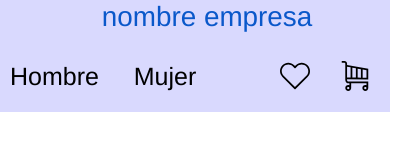
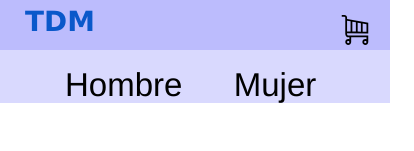
Before and after one commit to manaure23/finalProject, a Vue app in the folder finalproyect/: page / in a window 390 px wide. Shown: the top 151 px of the page, 414 px wide, since content can reach past the window. Built offline with nearby package versions, Linux system fonts and the light colour scheme.

Commit message:
se modifico la estructura del header para mejorar el tema del responsive, se modifico el nombre de la pagina y se elimino la seccion de favoritos

```diff
--- a/finalproyect/src/components/Header.vue
+++ b/finalproyect/src/components/Header.vue
@@ -1,31 +1,19 @@
 <template>
-  <div>
-    <header>
-      <div class="principal">
-        <router-link to="/"><h1>nombre empresa</h1></router-link>
-        <nav class="genders">
-          <router-link class="gender-button" to="/man-section"
-            >Hombre</router-link
-          >
-          <router-link class="gender-button" to="/woman-section"
-            >Mujer</router-link
-          >
-        </nav>
-        <ul class="user-buttons">
-          <li>
-            <router-link to="/favorites-section"
-              ><img class="icons" src="../assets/Icons/favorite.svg" alt=""
-            /></router-link>
-          </li>
-          <li>
-            <router-link to="/shopping-cart-section"
-              ><img class="icons" src="../assets/Icons/shoppingCart.svg" alt=""
-            /></router-link>
-          </li>
-        </ul>
-      </div>
-    </header>
-  </div>
+  <header id="header">
+    <div class="main">
+      <router-link to="/"><h1 id="title">TDM</h1> </router-link>
+      <router-link to="/shopping-cart-section"
+        ><img
+          class="icons user-buttons"
+          src="../assets/Icons/shoppingCart.svg"
+          alt=""
+      /></router-link>
+    </div>
+    <nav class="genders">
+      <router-link class="gender-button" to="/man-section">Hombre</router-link>
+      <router-link class="gender-button" to="/woman-section">Mujer</router-link>
+    </nav>
+  </header>
 </template>
 
 <script>
@@ -33,24 +21,37 @@ export default {
   name: "HelloWorld",
   props: {
     msg: String,
+    prop: Object,
   },
 };
 </script>
 
 <!-- Add "scoped" attribute to limit CSS to this component only -->
-<style>
-.principal {
+<style scoped>
+#header {
+  background-color: rgba(90, 90, 250, 0.226);
+}
+.main {
   width: 100%;
   display: flex;
   justify-content: space-between;
   flex-wrap: wrap;
   background-color: rgba(90, 90, 250, 0.226);
 }
-h1 {
-  width: 350px;
+
+#title {
+  margin-left: 10px;
+  margin-top: 5px;
+  width: 100px;
+  text-align: center;
+  font-family: Verdana, Geneva, Tahoma, sans-serif;
+  font-weight: bold;
+}
+#icon {
+  height: 50px;
+  width: 50px;
 }
 .user-buttons {
-  width: 150px;
   display: inline-flex;
   justify-content: space-between;
   margin-top: 10px;
@@ -72,10 +73,10 @@ h1 {
 .gender-button {
   width: 150px;
   height: 40px;
-  margin-top: 7px;
   color: black;
   text-decoration: none;
-  font-size: 25px;
+  font-size: 33px;
+  font-weight: 500;
 }
 .gender-button:hover {
   color: red;
@@ -87,36 +88,31 @@ ul li {
 a {
   text-decoration: none;
 }
-@media (max-width: 450px) {
+@media (max-width: 470px) {
   h1 {
-    width: 414px;
+    width: 365px;
   }
   .genders {
-    width: 190px;
-    margin-left: 10px;
+    width: 260px;
   }
   .gender-button {
-    width: 70px;
+    width: 100px;
   }
   .user-buttons {
-    width: 90px;
+    width: 50px;
   }
   .icons {
     width: 30px;
   }
 }
-@media (min-width: 451px) and (max-width: 968px) {
+@media (min-width: 471px) and (max-width: 968px) {
   h1 {
     width: 768px;
     font-size: 45px;
   }
   .genders {
-    width: 460px;
-    justify-content: space-evenly;
-  }
-  .user-buttons {
-    width: 260px;
-    justify-content: space-evenly;
+    width: 500px;
+    justify-content: space-between;
   }
 }
 </style>
```
